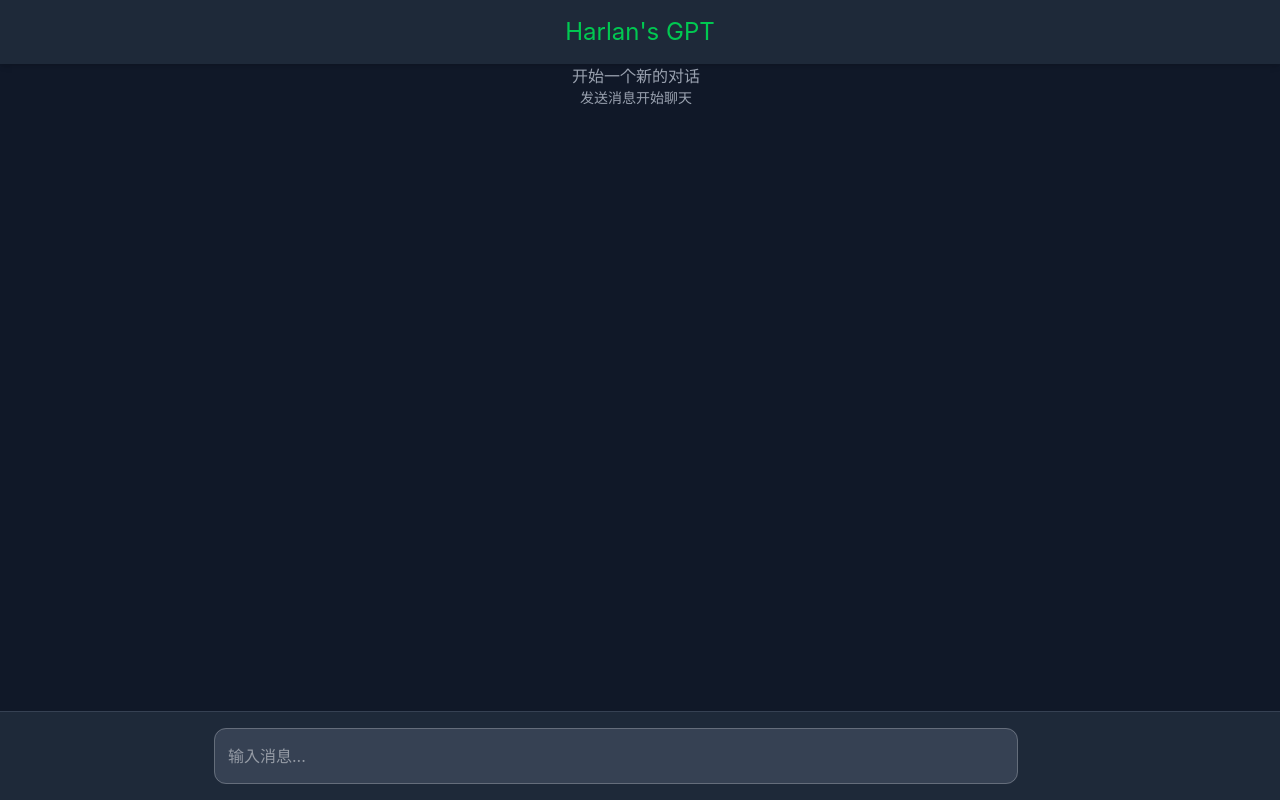
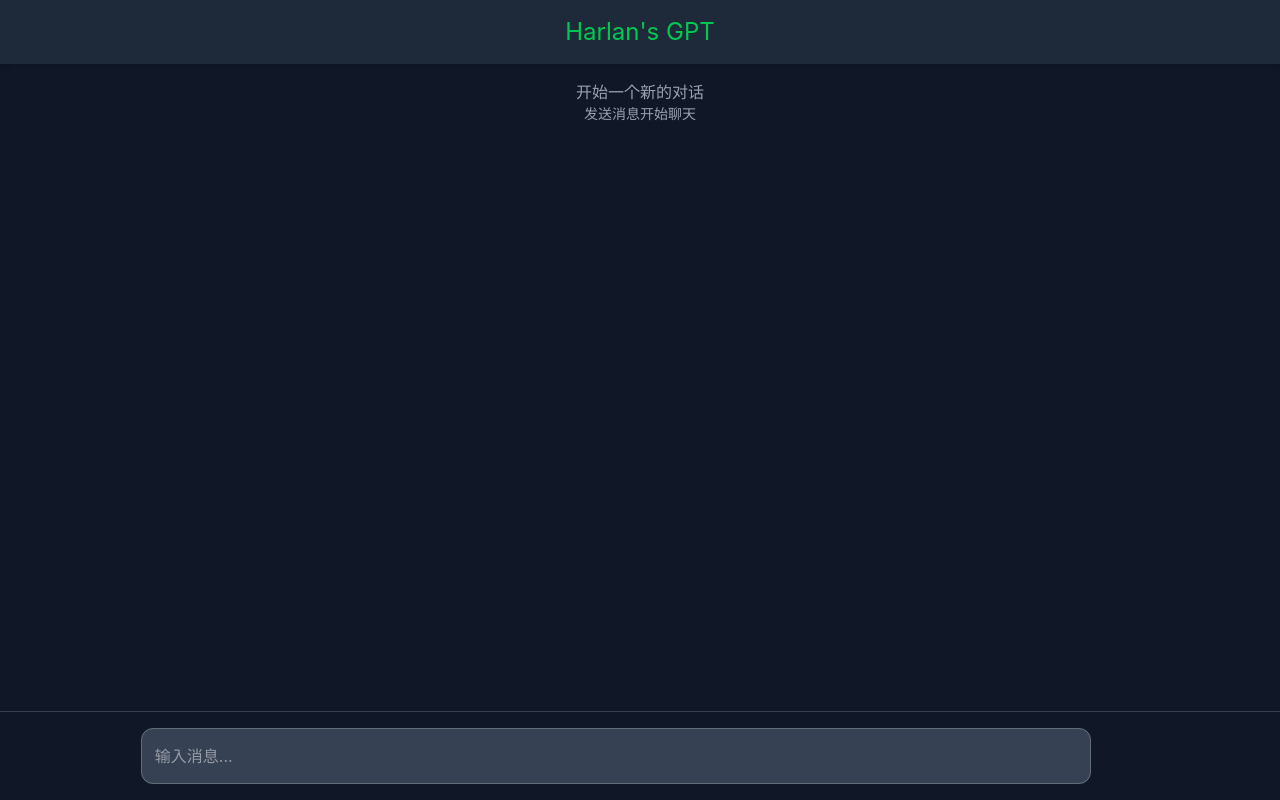
Before and after one commit to harlanhai/my-aws, a React app: page / in a window 1280 px wide. Built offline with nearby package versions, Linux system fonts and the light colour scheme; some icons are missing.

Commit message:
fix: 修改聊天框滚动条

```diff
--- a/src/components/ChatGPTComp.tsx
+++ b/src/components/ChatGPTComp.tsx
@@ -5,7 +5,6 @@
   Typography,
   CircularProgress,
   ThemeProvider,
-  createTheme,
   Box,
   IconButton,
   Avatar,
@@ -167,9 +166,9 @@
         </div>
 
         {/* 消息区域 */}
-        <Container maxWidth="md" className="flex-grow px-0 mx-auto">
+        <div className="w-full flex-grow px-0 mx-auto overflow-y-scroll">
           <div
-            className="messages-container"
+            className="flex-grow p-4 pb-4 space-y-4 h-fit"
             // style={scrollbarStyles.scrollContainer}
           >
             {messages.length === 0 ? (
@@ -232,11 +231,11 @@
               </div>
             )}
           </div>
-        </Container>
+        </div>
 
         {/* 输入区域 */}
-        <div className="p-4 bg-gray-800 border-t border-gray-700 flex justify-center">
-          <Container maxWidth="md" className="w-4/5">
+        <div className="p-4 border-t border-gray-700 flex justify-center">
+          <div className="w-4/5">
             <Box
               component="form"
               className="flex items-center space-x-2"
@@ -271,7 +270,7 @@
                 )}
               </IconButton>
             </Box>
-          </Container>
+          </div>
         </div>
       </div>
     </ThemeProvider>
```
